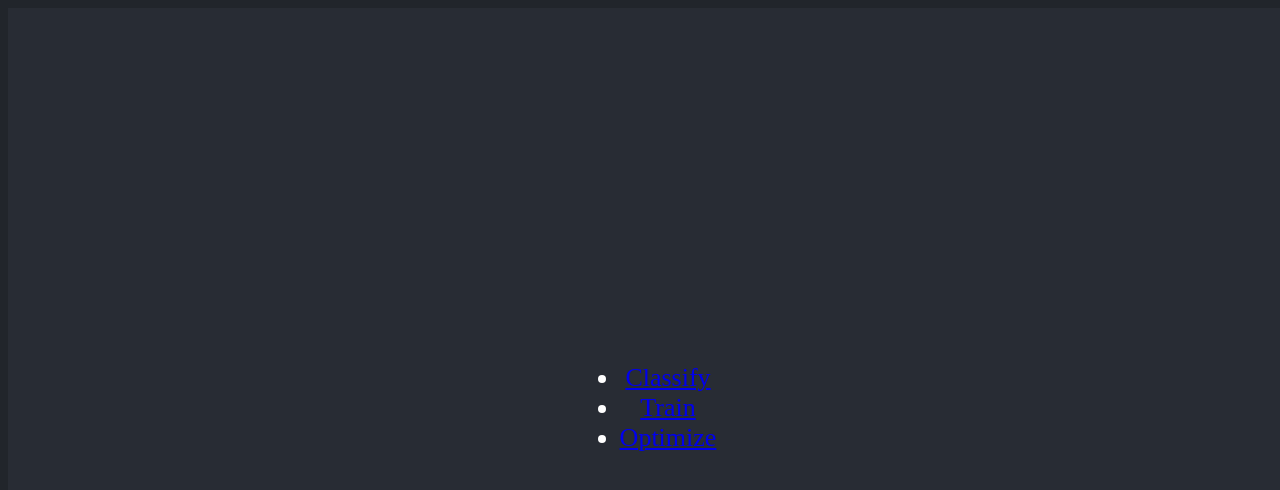
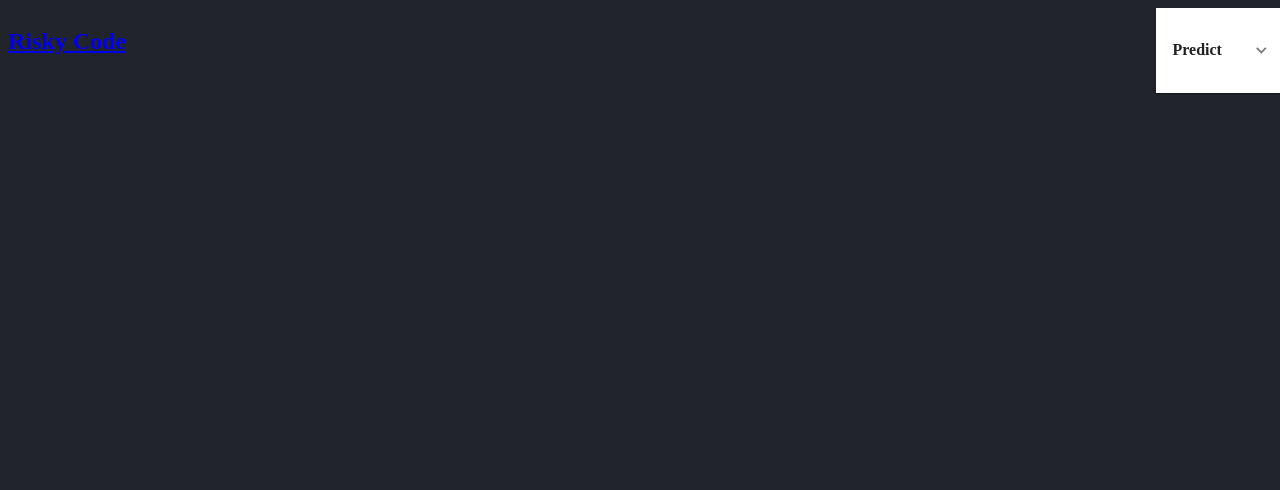
Before and after one commit to holmesjoli/risky-code, a React (Create React App) app: page / in a window 1280 px wide. Shown: the top 490 px of the page. Built offline with nearby package versions, Linux system fonts and the light colour scheme.

Commit message:
added some navigation

```diff
--- a/src/App.js
+++ b/src/App.js
@@ -1,14 +1,13 @@
-import logo from './logo.svg';
 import './App.css';
 import React from 'react'
-import Predict from './pages/predict/Predict'
+import Navigation from './components/Navigation'
 
 function App() {
   return (
     <div className="App">
-      <header className="App-header">
-        <Predict/>
-      </header>
+      {/* <header className="App-header"> */}
+      {/* </header> */}
+      <Navigation/>
     </div>
   );
 }
--- a/src/components/Navigation.js
+++ b/src/components/Navigation.js
@@ -1,4 +1,7 @@
 import { NavLink } from "react-router-dom";
+import { Accordion, AccordionSummary, AccordionDetails } from '@material-ui/core';
+import Predict from '../pages/predict/Predict';
+import ExpandMoreIcon from '@material-ui/icons/ExpandMore';
 
 /**
  * Menu Navigation bar to navigate to different parts of the project
@@ -11,17 +14,18 @@ export default function Navigation() {
                 <h2><NavLink to="/">Risky Code</NavLink></h2>
             </div>
             <div className="Navigation_links">
-                <ul id="Navigation_list">
-                    <li className="Navigation_link">
-                        <NavLink to="/" className={({ isActive }) => (isActive ? 'active' : 'inactive')}>Classify</NavLink>
-                    </li>
-                    <li className="Navigation_link">
-                        <NavLink to="/Analyze" className={({ isActive }) => (isActive ? 'active' : 'inactive')}>Train</NavLink>
-                    </li>
-                    <li className="Navigation_link">
-                        <NavLink to="/Simulate" className={({ isActive }) => (isActive ? 'active' : 'inactive')}>Optimize</NavLink>
-                    </li>
-                </ul>
+            </div>
+            <div className="Navigation_content">
+                <Accordion>
+                    <AccordionSummary
+                        expandIcon={<ExpandMoreIcon />}
+                    >
+                        <h4>Predict</h4>
+                    </AccordionSummary>
+                    <AccordionDetails>
+                        <Predict/>
+                    </AccordionDetails>
+                </Accordion>
             </div>
         </div>
     )
--- a/src/pages/predict/Predict.js
+++ b/src/pages/predict/Predict.js
@@ -1,18 +1,17 @@
-import Classify from './classify';
 import { NavLink } from "react-router-dom";
 
 export default function Predict() {
     return (
         <div className="Navigation_links">
-            <ul id="Navigation_list">
+            <ul>
                 <li className="Navigation_link">
-                    <NavLink to="/classify" className={({ isActive }) => (isActive ? 'active' : 'inactive')}>Classify</NavLink>
+                    <NavLink to="/Classify" className={({ isActive }) => (isActive ? 'active' : 'inactive')}>Classify</NavLink>
                 </li>
                 <li className="Navigation_link">
-                    <NavLink to="/train" className={({ isActive }) => (isActive ? 'active' : 'inactive')}>Train</NavLink>
+                    <NavLink to="/Train" className={({ isActive }) => (isActive ? 'active' : 'inactive')}>Train</NavLink>
                 </li>
                 <li className="Navigation_link">
-                    <NavLink to="/optimize" className={({ isActive }) => (isActive ? 'active' : 'inactive')}>Optimize</NavLink>
+                    <NavLink to="/Optimize" className={({ isActive }) => (isActive ? 'active' : 'inactive')}>Optimize</NavLink>
                 </li>
             </ul>
         </div>
--- a/src/utils/styles/_layout.scss
+++ b/src/utils/styles/_layout.scss
@@ -19,29 +19,24 @@ body {
     overflow: hidden;
 }
 
-// Top navigation
+// Left navigation
 .Navigation {
     grid-column-start: 1;
     grid-column-end: span 2;
-
     display: flex;
     flex-direction: row;
 }
 
 .Navigation_branding {
     flex: 1;
-
     display: flex;
     flex-direction: row;
-    align-items: center;
-    justify-content: start;
+    justify-content: flex-start;
 }
 
 .Navigation_links {
     flex: 1;
-
     display: flex;
     flex-direction: row;
-    align-items: center;
-    justify-content: end;
+    justify-content: flex-end;
 }
```
